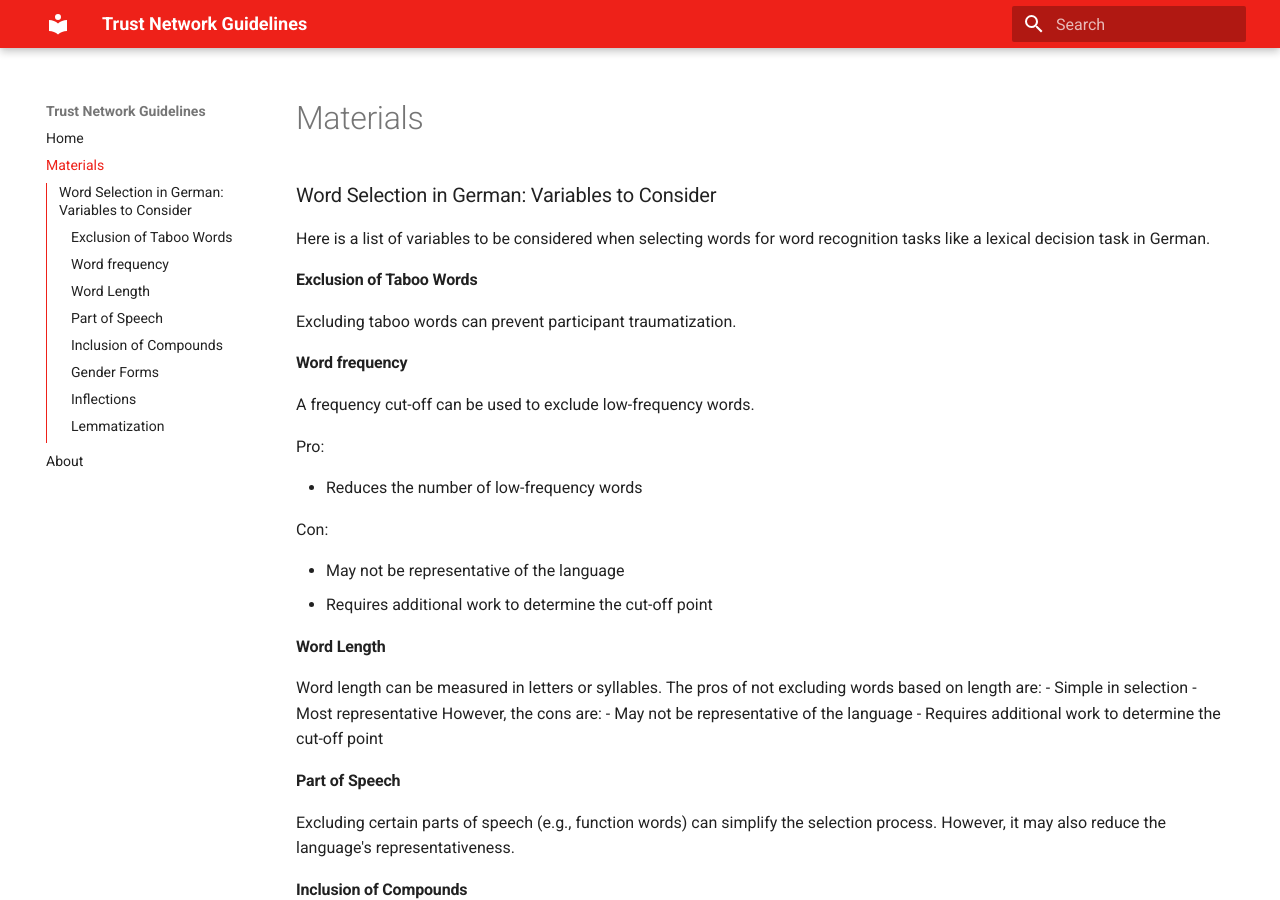
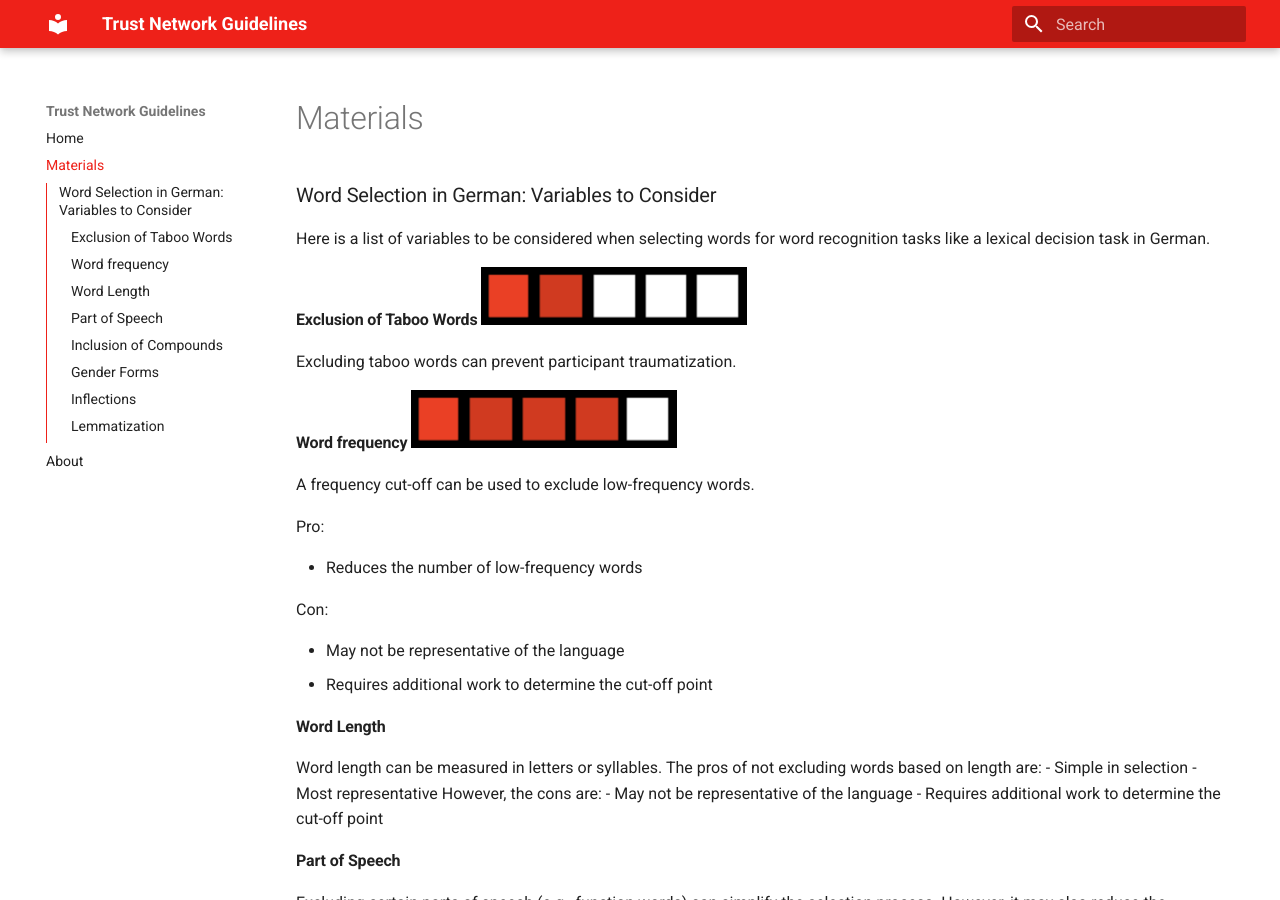
Before and after one commit to cwdeee/trust-network-guidelines, an MkDocs documentation site: the page built from docs/materials.md, in a window 1280 px wide and 900 px high. Built offline with MkDocs 1.6.1 and Material for MkDocs 9.7.7, drawn with Linux system fonts in a browser that asks for light colours.

Commit message:
added rating bar/icons in material.md

```diff
--- a/docs/materials.md
+++ b/docs/materials.md
@@ -1,10 +1,10 @@
 ### Word Selection in German: Variables to Consider
 Here is a list of variables to be considered when selecting words for word recognition tasks like a lexical decision task in German.
 
-#### Exclusion of Taboo Words
+#### Exclusion of Taboo Words ![Importance Rating 2](images/rating2.png)
 Excluding taboo words can prevent participant traumatization.
 
-#### Word frequency
+#### Word frequency ![Importance Rating 4](images/rating4.png)
 A frequency cut-off can be used to exclude low-frequency words.
 
 Pro:
```
Also changed, not shown: docs/images/rating1.png (added), docs/images/rating2.png (added), docs/images/rating3.png (added), docs/images/rating4.png (added), docs/images/rating5.png (added).
